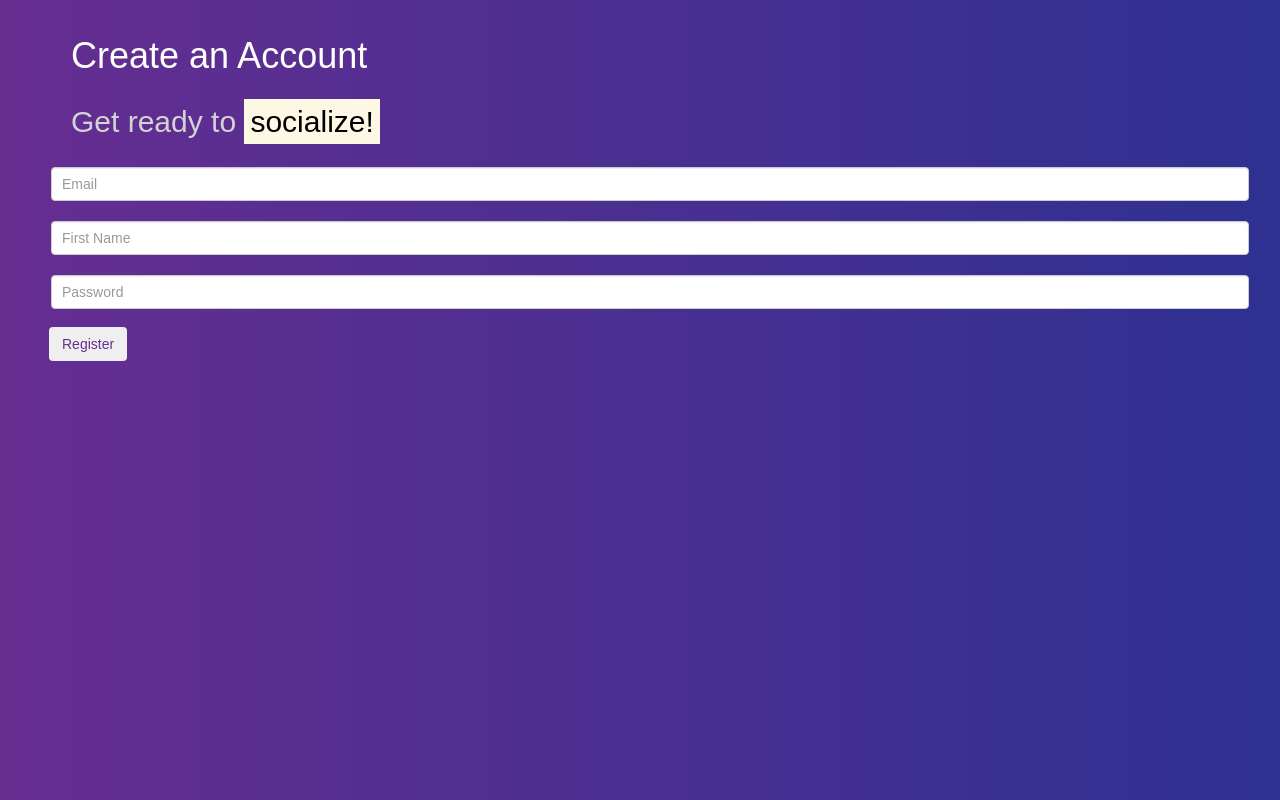
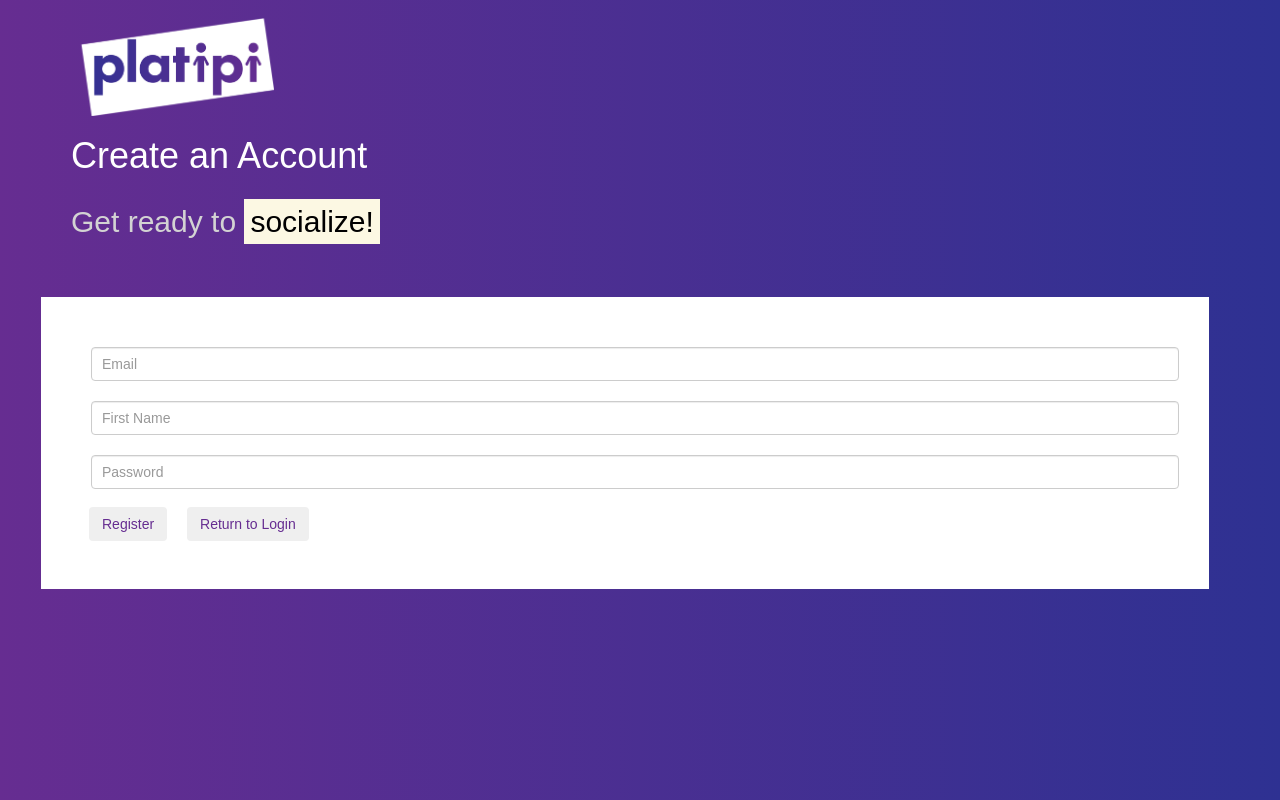
Before and after one commit to franklinharvey/Platipi, a PHP site: page /register.php in a window 1280 px wide. Run offline with PHP 8.4, Linux system fonts and the light colour scheme; some libraries are stand-ins or nearby versions.

Commit message:
Changedstyling for register page

```diff
--- a/js/register.js
+++ b/js/register.js
@@ -1,4 +1,8 @@
 $(document).ready(function() {
+	$("#btnReturn").click(function() {
+		window.location.href = "index.php";
+	});
+
 	$("#register-form").submit(function(e) {
 		var url = "ajax/accounts/register.php";
 
--- a/register.php
+++ b/register.php
@@ -13,16 +13,18 @@
 <body>
 
 <div class="container">
+	<img src="graphics/platipi.png" class="logo img-responsive">
 	<h1>Create an Account</h1>
 	<h2>Get ready to <mark>socialize!</mark></h2>
 	<div class="row">
 		<form id="register-form" class="form-horizontal">
-			<div class="brand form-group" id="Registration">
+			<div class="brand form-group" id="register">
 				<input class="form-control col-sm-12" name="email" type="email" id="txtEmail" placeholder="Email">
 				<input class="form-control col-sm-12" name="first_name" type="text" id="txtName" placeholder="First Name">
 				<input class="form-control col-sm-12" name="password" type="password" id="txtPassword" placeholder="Password">
 				<p class="error" id="error"></p>
 				<button id="btnReg" class="btn btnReg">Register</button>
+				<button class="btn btnReg" id="btnReturn">Return to Login</button>
 			</div>
 		</form>
 	</div>
--- a/static/style.css
+++ b/static/style.css
@@ -25,7 +25,7 @@ ul {
 	opacity: .4;
 }
 
-#login {
+#login, #register {
 	width: 100%; height: 60%; margin-top: 40px; padding: 40px;
 	background-color: #FFF;
 }
```
